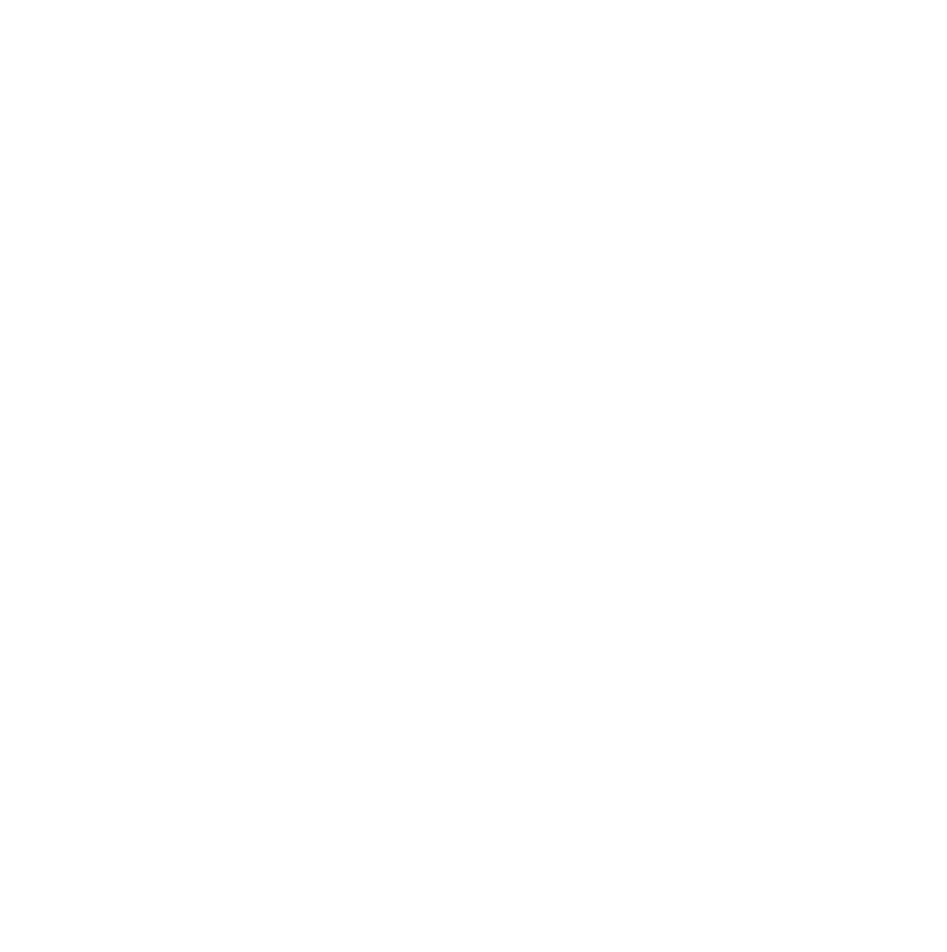
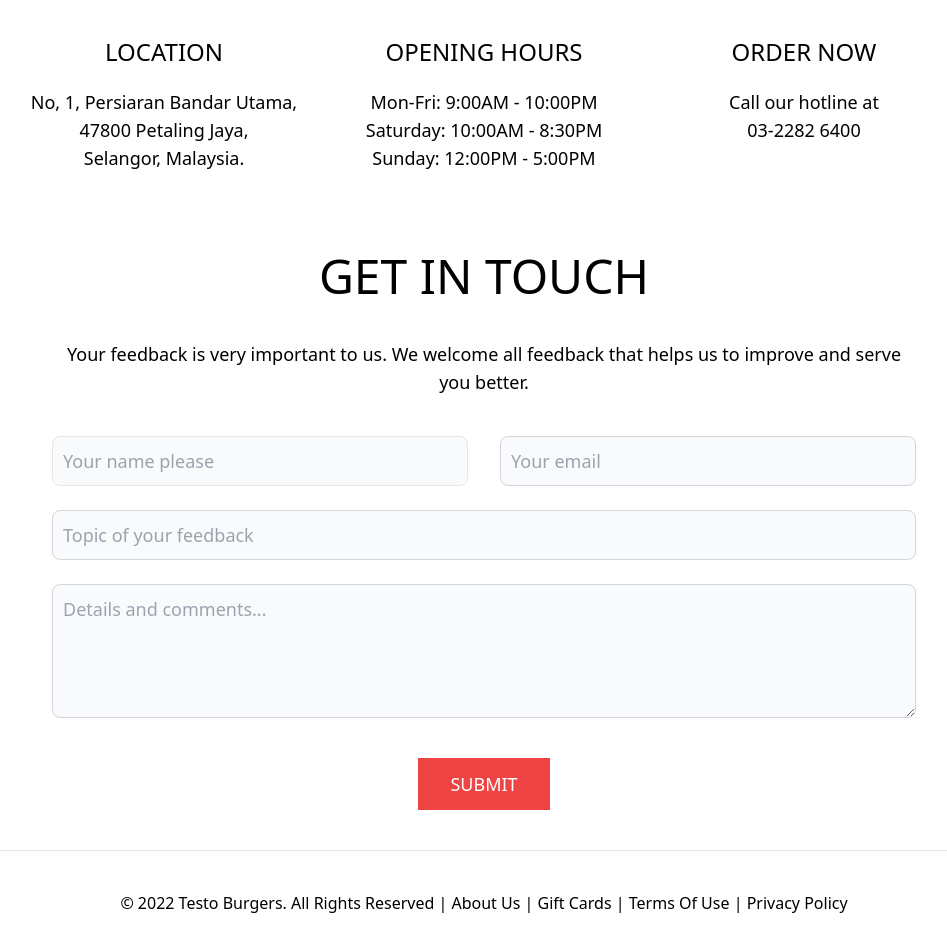
Before and after one commit to lead-chelsea/burger, a Nuxt app: page /contacts in a window 1280 px wide. Before the commit this address had no page. Shown: the part 636-1588 px from the top of the page, without its empty margins (156-1103 px from the left). Before the commit the page ends 800 px from the top, so only its background shows below. Built offline with nearby package versions, Linux system fonts and the light colour scheme.

Commit message:
added contact page, pre-netlify

```diff
--- /dev/null
+++ b/components/NavMenu.vue
@@ -0,0 +1,15 @@
+<template>
+  <div class="pt-5 flex px-20">
+    <div class="w-1/2">
+      <img class="w-[150px] mx-20" src="logo.png" />
+    </div>
+    <div class="w-1/2 text-white uppercase">
+      <ul class="flex gap-10 justify-center font-oswald text-lg">
+        <li>About Us</li>
+        <li>Our Menu</li>
+        <li>Locations</li>
+        <li>Contacts</li>
+      </ul>
+    </div>
+  </div>
+</template>
--- /dev/null
+++ b/components/PageFooter.vue
@@ -0,0 +1,6 @@
+<template>
+  <div id="footer" class="text-center mt-10 py-10 mx-20 font-roboto font-light border-t">
+    © 2022 Testo Burgers. All Rights Reserved | About Us | Gift Cards | Terms Of Use |
+    Privacy Policy
+  </div>
+</template>
--- a/pages/about-us.vue
+++ b/pages/about.vue
@@ -1,25 +1,7 @@
 <template>
   <div class="font-roboto">
-    <div
-      class="text-center bg-[url('https://jthemes.net/themes/html/testo/files/images/about-page.jpg')]"
-    >
-      <!-- menu -->
-      <div class="pt-5 flex px-20">
-        <div class="w-1/2">
-          <img
-            class="w-[150px] mx-20"
-            src="https://jthemes.net/themes/html/testo/files/images/logo-01.png"
-          />
-        </div>
-        <div class="w-1/2 text-white uppercase">
-          <ul class="flex gap-10 justify-center font-oswald text-lg">
-            <li>About Us</li>
-            <li>Our Menu</li>
-            <li>Locations</li>
-            <li>Contacts</li>
-          </ul>
-        </div>
-      </div>
+    <div class="text-center bg-[url('/about-page.jpg')]">
+      <NavMenu />
       <h1 class="text-white font-oswald uppercase text-7xl py-32">About Testo Burgers</h1>
     </div>
 
@@ -27,7 +9,7 @@
       <h1 class="text-5xl font-oswald font-medium mt-20 mb-10 uppercase">
         Our Philosophy
       </h1>
-      <p class="text-gray-500">
+      <p class="font-light">
         We're out to make the world a happier place with burgers. fries, and milkshakes.
         We're out to create great food, drinks, service, and fun. We're out to give our
         customers what they want and hope that we make them happy. We're out to make good
@@ -73,11 +55,11 @@
       </div>
     </div>
 
-    <div class="px-40 mb-20">
+    <div class="px-48 mb-20">
       <h1 class="text-5xl font-oswald font-medium mt-20 mb-10 uppercase text-center">
         FAQS
       </h1>
-      <div class="grid grid-cols-2 gap-20">
+      <div class="grid grid-cols-2 gap-12">
         <div class="pr-10">
           <div>
             <h3 class="font-medium font-oswald text-xl pt-5 pb-2 uppercase">
@@ -116,8 +98,8 @@
             Is my personal data secure?
           </h3>
           <p class="font-light">
-            Yes! All your data is kept safe and secure on our servers. Your data will
-            never be shared with any third parties for unauthorized use.
+            Yes! All your data is kept safe and secure on our servers. We will never share
+            your data with any third parties.
           </p>
 
           <h3 class="font-medium font-oswald text-xl pt-5 pb-2 uppercase">
@@ -130,12 +112,6 @@
         </div>
       </div>
     </div>
-    <div
-      id="footer"
-      class="text-center mt-10 py-10 mx-20 font-roboto font-light border-t"
-    >
-      © 2022 Testo Burgers. All Rights Reserved | About Us | Gift Cards | Terms Of Use |
-      Privacy Policy
-    </div>
+    <PageFooter />
   </div>
 </template>
--- /dev/null
+++ b/pages/contacts.vue
@@ -0,0 +1,83 @@
+<template>
+  <div class="font-roboto">
+    <div class="text-center bg-[url('/about-page.jpg')]">
+      <NavMenu />
+      <h1 class="text-white font-oswald uppercase text-7xl py-28">Contact Us</h1>
+    </div>
+
+    <div
+      id="contacts"
+      class="grid grid-cols-3 mt-10 px-20 mx-20 text-neutral-900 text-center text-lg"
+    >
+      <div>
+        <h4 class="uppercase font-medium font-oswald text-2xl my-5">Location</h4>
+        <p class="font-light">
+          No, 1, Persiaran Bandar Utama, <br />
+          47800 Petaling Jaya, <br />
+          Selangor, Malaysia.<br />
+        </p>
+      </div>
+
+      <div>
+        <h4 class="uppercase font-medium font-oswald text-2xl my-5">OPENING HOURS</h4>
+        <p class="font-light">
+          Mon-Fri: 9:00AM - 10:00PM<br />
+          Saturday: 10:00AM - 8:30PM<br />
+          Sunday: 12:00PM - 5:00PM
+        </p>
+      </div>
+      <div>
+        <h4 class="uppercase font-medium font-oswald text-2xl my-5">ORDER NOW</h4>
+        <p class="font-light">Call our hotline at</p>
+        <p class="font-light">03-2282 6400</p>
+      </div>
+    </div>
+
+    <div class="text-center px-52">
+      <h1 class="text-5xl font-oswald font-medium mt-20 mb-10 uppercase">Get In Touch</h1>
+      <p class="text-lg font-light mb-10">
+        Your feedback is very important to us. We welcome all feedback that helps us to
+        improve and serve you better.
+      </p>
+      <form>
+        <div class="grid grid-cols-2 gap-8">
+          <div class="mb-6">
+            <input
+              id="email"
+              type="email"
+              class="bg-gray-50 border text-lg font-light rounded-lg w-full p-2.5"
+              placeholder="Your name please"
+            />
+          </div>
+          <div class="mb-6">
+            <input
+              id="email"
+              type="email"
+              class="bg-gray-50 border border-gray-300 text-gray-900 text-lg font-light rounded-lg block w-full p-2.5"
+              placeholder="Your email"
+              required
+            />
+          </div>
+        </div>
+        <input
+          type="text"
+          placeholder="Topic of your feedback"
+          class="bg-gray-50 border border-gray-300 text-gray-900 text-lg font-light rounded-lg block w-full p-2.5 mb-6"
+        />
+        <textarea
+          id="message"
+          rows="4"
+          class="block p-2.5 w-full text-lg font-light text-gray-900 bg-gray-50 rounded-lg border border-gray-300 focus:ring-blue-500 focus:border-blue-500 dark:bg-gray-700 dark:border-gray-600 dark:placeholder-gray-400 dark:text-white dark:focus:ring-blue-500 dark:focus:border-blue-500"
+          placeholder="Details and comments..."
+        />
+        <button
+          class="font-oswald uppercase bg-red-500 text-white text-lg py-3 px-8 mt-10"
+        >
+          Submit
+        </button>
+      </form>
+    </div>
+
+    <PageFooter />
+  </div>
+</template>
--- a/pages/index.vue
+++ b/pages/index.vue
@@ -1,24 +1,12 @@
 <template>
   <div class="font-roboto text-light text-gray-500">
-    <!-- header -->
-    <div id="header" class="bg-[url('/hero-bg.jpg')] px-20">
-      <div class="pt-5 flex">
-        <!-- menu -->
-        <div class="w-1/2">
-          <img class="w-[150px] mx-20" src="logo.png" />
-        </div>
-        <div class="w-1/2 text-white uppercase">
-          <ul class="flex gap-10 justify-center font-oswald text-lg">
-            <li>About Us</li>
-            <li>Our Menu</li>
-            <li>Locations</li>
-            <li>Contacts</li>
-          </ul>
-        </div>
-      </div>
+    <!-- 👉 header -->
+    <div id="header" class="bg-[url('/hero-bg.jpg')]">
+      <!-- 👉 menu -->
+      <NavMenu />
 
       <!-- hero -->
-      <div class="grid grid-cols-12 min-h-screen py-20 px-20">
+      <div class="grid grid-cols-12 min-h-screen py-20 px-40">
         <div class="col-span-7">
           <img src="hero-burger.png" />
         </div>
@@ -297,7 +285,7 @@
       <button
         class="font-oswald uppercase bg-red-500 text-white text-2xl font-medium py-3 px-8 mt-5"
       >
-        CALL: 03-2282 4793
+        CALL: 03-2282 6400
       </button>
     </div>
 
@@ -308,8 +296,9 @@
       <div>
         <h4 class="uppercase font-medium font-oswald text-2xl my-5">Location</h4>
         <p>
-          8721 M Central Avenue,<br />
-          Los Angeles, CA 90036,<br />United States
+          No, 1, Persiaran Bandar Utama, <br />
+          47800 Petaling Jaya, <br />
+          Selangor, Malaysia.<br />
         </p>
       </div>
 
@@ -339,13 +328,7 @@
       </div>
     </div>
 
-    <div
-      id="footer"
-      class="text-center mt-10 py-10 mx-20 font-roboto font-light border-t"
-    >
-      © 2022 Testo Burgers. All Rights Reserved | About Us | Gift Cards | Terms Of Use |
-      Privacy Policy
-    </div>
+    <PageFooter />
   </div>
 </template>
 
```
Also changed, not shown: .eslintrc.js, static/about-page.jpg (added), static/contacts-page.jpg (added).
